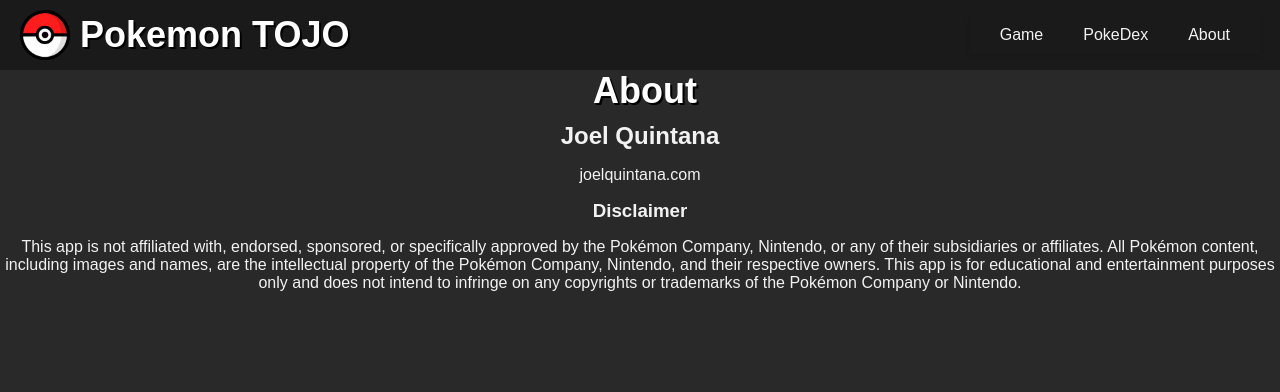
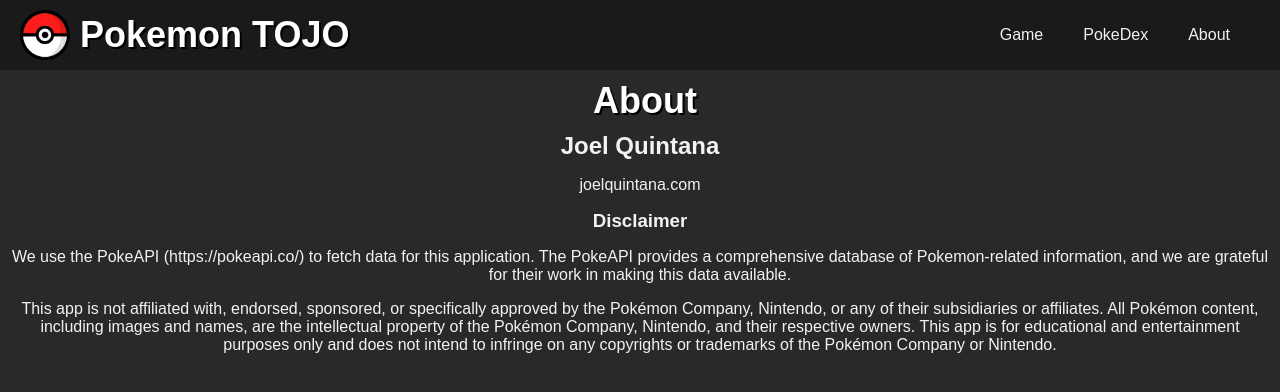
Before and after one commit to jquintanan/PokemonAPI, a React (Create React App) app in the folder pokemon-api/: page /about in a window 1280 px wide. Shown: the top 392 px of the page. Built offline with nearby package versions, Linux system fonts and the light colour scheme; no server answers.

Commit message:
added logging for user activity, added credits to the PokeAPI.co

```diff
--- a/pokemon-api/src/App.tsx
+++ b/pokemon-api/src/App.tsx
@@ -2,8 +2,6 @@
 import "./App.css";
 
 import { BrowserRouter as Router, Routes, Route, Link } from "react-router-dom";
-import { initializeApp } from "firebase/app";
-import { getAnalytics, logEvent } from "firebase/analytics";
 
 import { PokemonPokeDexView } from "./components/PokemonPokeDexView.react";
 import { PokemonProfileView } from "./components/PokemonProfileView.react";
@@ -15,22 +13,12 @@
 } from "./api";
 import { PokemonGameView } from "./components/PokemonGameView.react";
 import { AboutView } from "./components/AboutView.react";
+import { log } from "./PokemonAppLogger";
 
 function App() {
-  const firebaseConfig = {
-    apiKey: "AIzaSyAOTylCoOrqxdJV117qCJHXsBR9KJv4I5M",
-    authDomain: "joelquintana-pokemon-api.firebaseapp.com",
-    projectId: "joelquintana-pokemon-api",
-    storageBucket: "joelquintana-pokemon-api.appspot.com",
-    messagingSenderId: "861732344836",
-    appId: "1:861732344836:web:3e328b8911b7cf89e41151",
-    measurementId: "G-Y6C84KSC82",
-  };
-
-  // Initialize Firebase
-  const app = initializeApp(firebaseConfig);
-  const analytics = getAnalytics(app);
-  logEvent(analytics, "page_view");
+  useEffect(() => {
+    log("site_root");
+  }, []);
 
   const [pokemonList, setPokemonList] = useState<any[]>([]);
   const [pokemonData, setPokemonData] = useState<PokemonData[]>([]);
--- /dev/null
+++ b/pokemon-api/src/PokemonAppLogger.ts
@@ -0,0 +1,20 @@
+import { initializeApp } from "firebase/app";
+import { getAnalytics, logEvent } from "firebase/analytics";
+
+const firebaseConfig = {
+  apiKey: "AIzaSyAOTylCoOrqxdJV117qCJHXsBR9KJv4I5M",
+  authDomain: "joelquintana-pokemon-api.firebaseapp.com",
+  projectId: "joelquintana-pokemon-api",
+  storageBucket: "joelquintana-pokemon-api.appspot.com",
+  messagingSenderId: "861732344836",
+  appId: "1:861732344836:web:3e328b8911b7cf89e41151",
+  measurementId: "G-Y6C84KSC82",
+};
+
+export function log(event: string) {
+  // Initialize Firebase
+  const app = initializeApp(firebaseConfig);
+  const analytics = getAnalytics(app);
+
+  logEvent(analytics, event);
+}
--- a/pokemon-api/src/components/AboutView.react.tsx
+++ b/pokemon-api/src/components/AboutView.react.tsx
@@ -1,16 +1,33 @@
+import { useEffect } from "react";
+import { log } from "../PokemonAppLogger";
+
 interface AboutViewProps {}
 
 export const AboutView: React.FC<AboutViewProps> = () => {
+  useEffect(() => {
+    log("about_view");
+  }, []);
   return (
-    <div style={{ textAlign: "center" }}>
+    <div style={{ textAlign: "center", padding: "10px" }}>
       <h1>About</h1>
       <div className="section">
         <h2>Joel Quintana</h2>
-        <p>joelquintana.com</p>
+        <p>
+          <a href="https://www.joelquintana.com">joelquintana.com</a>
+        </p>
       </div>
 
       <div className="section">
         <h3>Disclaimer</h3>
+        <p>
+          We use the{" "}
+          <a href="https://pokeapi.co/" target="_blank">
+            PokeAPI (https://pokeapi.co/)
+          </a>{" "}
+          to fetch data for this application. The PokeAPI provides a
+          comprehensive database of Pokemon-related information, and we are
+          grateful for their work in making this data available.
+        </p>
         <p>
           This app is not affiliated with, endorsed, sponsored, or specifically
           approved by the Pokémon Company, Nintendo, or any of their
--- a/pokemon-api/src/components/PokemonGameBattleScreen.react.tsx
+++ b/pokemon-api/src/components/PokemonGameBattleScreen.react.tsx
@@ -1,8 +1,8 @@
 import { useEffect, useState } from "react";
 import { PokemonData } from "../api";
 import { PokemonFighter } from "./PokemonFighter.react";
-import { PokemonHPBar } from "./PokemonHPBar.react";
 import { calculateTypeMultiplier } from "./PokemonType.react";
+import { log } from "../PokemonAppLogger";
 
 interface PokemonGameBattleScreenProps {
   pokemonData: PokemonData[];
@@ -14,6 +14,9 @@
 export const PokemonGameBattleScreen: React.FC<
   PokemonGameBattleScreenProps
 > = ({ pokemonData, minStats, maxStats, selectedPokemon }) => {
+  useEffect(() => {
+    log("battle_screen");
+  }, []);
   console.log("Rendering PokemonGame-BattleScreen");
 
   const [battleLog, setBattleLog] = useState<
@@ -121,6 +124,7 @@
         </div>
         <button
           onClick={() => {
+            log("click_next_opponent");
             initializeBattleLog();
             setOpponentPokemon(getRandomPokemon());
           }}
@@ -253,25 +257,27 @@
         }}
       >
         <button
-          onClick={() =>
+          onClick={() => {
+            log("click_attack");
             attackOpponent(
               current_player_pokemon,
               current_opponent_pokemon,
               "attack"
-            )
-          }
+            );
+          }}
           style={{ width: "40%", maxWidth: "300px" }}
         >
           Attack
         </button>
         <button
-          onClick={() =>
+          onClick={() => {
+            log("click_special_attack");
             attackOpponent(
               current_player_pokemon,
               current_opponent_pokemon,
               "special_attack"
-            )
-          }
+            );
+          }}
           style={{ width: "40%", maxWidth: "300px" }}
         >
           Special Attack
--- a/pokemon-api/src/components/PokemonGameSelectionScreen.react.tsx
+++ b/pokemon-api/src/components/PokemonGameSelectionScreen.react.tsx
@@ -1,6 +1,7 @@
-import { useEffect, useState } from "react";
+import { useEffect } from "react";
 import { PokemonData } from "../api";
 import { PokemonFighter } from "./PokemonFighter.react";
+import { log } from "../PokemonAppLogger";
 
 interface PokemonGameSelectionScreenProps {
   pokemonData: PokemonData[];
@@ -19,11 +20,12 @@
   selectedPokemon,
   setSelectedPokemon,
 }) => {
+  useEffect(() => {
+    log("selection_screen");
+  }, []);
   console.log("Rendering PokemonGameView-SelectionScreen");
-  const place_holder_pokemon: PokemonData = pokemonData[0];
-
   const current_selection = selectedPokemon.length > 0 &&
-    selectedPokemon[0] != undefined && (
+    selectedPokemon[0] !== undefined && (
       <div style={{ margin: "10px 0px" }}>
         Current selection:
         {selectedPokemon.map((pokemon) => {
--- a/pokemon-api/src/components/PokemonGameView.react.tsx
+++ b/pokemon-api/src/components/PokemonGameView.react.tsx
@@ -1,7 +1,8 @@
-import { useState } from "react";
+import { useEffect, useState } from "react";
 import { PokemonData } from "../api";
 import { PokemonGameSelectionScreen } from "./PokemonGameSelectionScreen.react";
 import { PokemonGameBattleScreen } from "./PokemonGameBattleScreen.react";
+import { log } from "../PokemonAppLogger";
 
 interface PokemonGameViewProps {
   pokemonData: PokemonData[];
@@ -10,6 +11,9 @@
 export const PokemonGameView: React.FC<PokemonGameViewProps> = ({
   pokemonData,
 }) => {
+  useEffect(() => {
+    log("game_view");
+  }, []);
   console.log("Rendering PokemonGameView");
   const place_holder_pokemon: PokemonData = pokemonData[0];
 
--- a/pokemon-api/src/components/PokemonPokeDexView.react.tsx
+++ b/pokemon-api/src/components/PokemonPokeDexView.react.tsx
@@ -2,6 +2,7 @@
 import { PokemonType } from "./PokemonType.react";
 import { PokemonData } from "../api";
 import { Link } from "react-router-dom";
+import { log } from "../PokemonAppLogger";
 
 interface PokemonPokeDexViewProps {
   pokemonData: PokemonData[];
@@ -10,6 +11,9 @@
 export const PokemonPokeDexView: React.FC<PokemonPokeDexViewProps> = ({
   pokemonData,
 }) => {
+  useEffect(() => {
+    log("pokedex_view");
+  }, []);
   const [filteredPokemonData, setFilteredPokemonData] = useState<PokemonData[]>(
     []
   );
```
